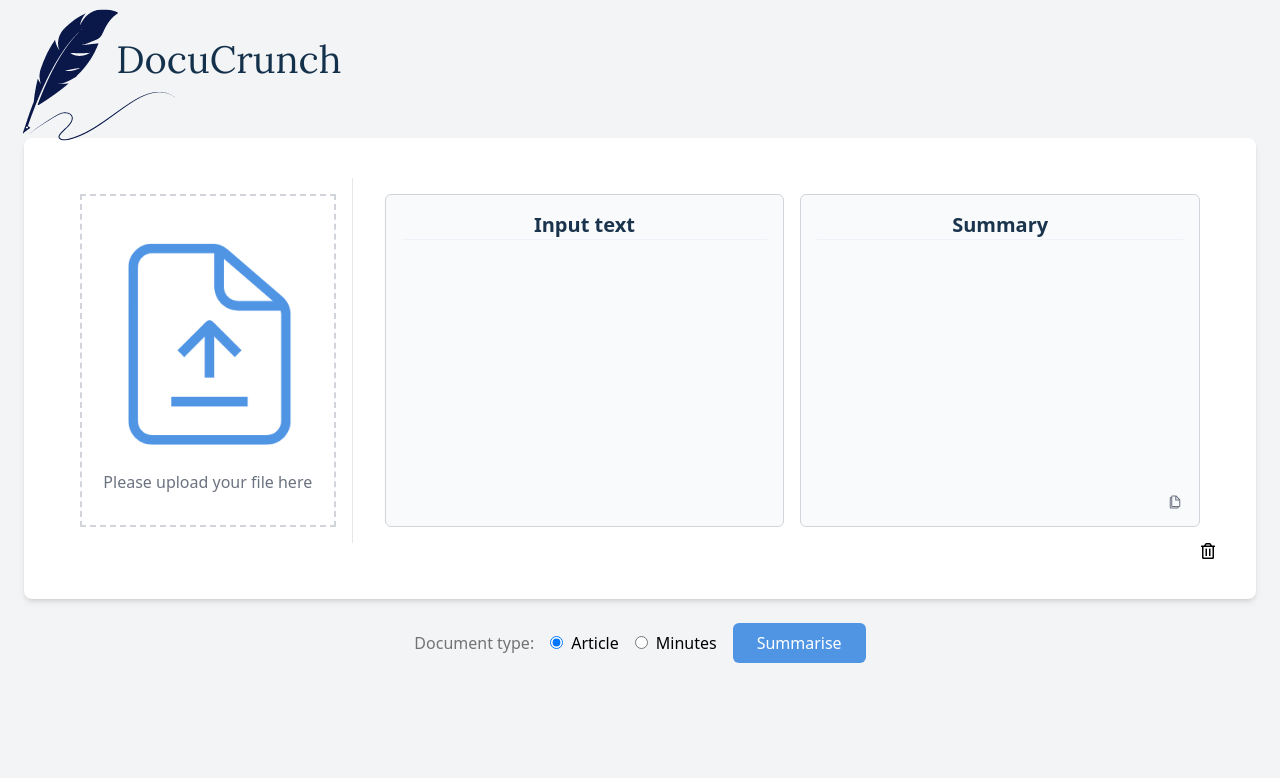
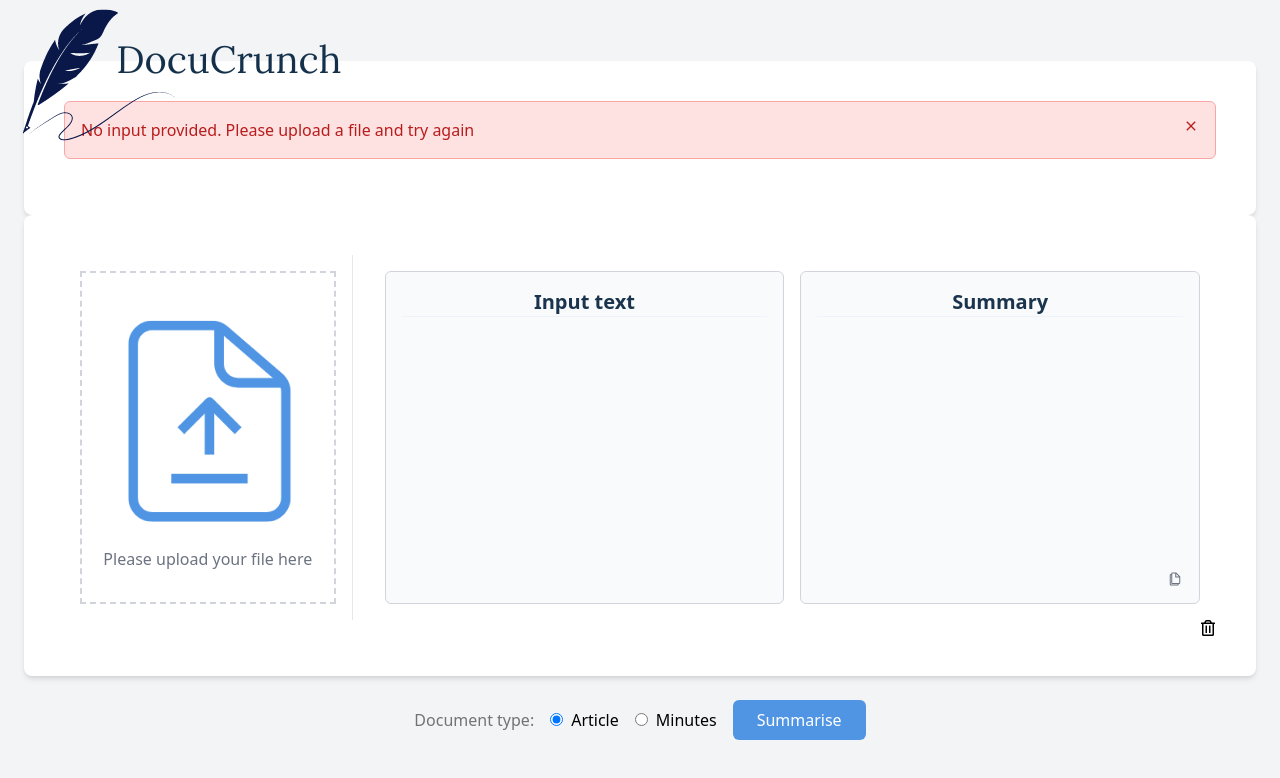
Before and after one commit to robbfox/docuCrunch, a React (Vite) app in the folder front-end/docucrunch-front-end/: page /#/summarise in a window 1280 px wide. Both pictures are taken after a click on the button "Summarise". Shown: the top 778 px of the page. Built offline with nearby package versions, Linux system fonts and the light colour scheme; no server answers.

Commit message:
add alert messages

```diff
--- a/front-end/docucrunch-front-end/src/components/summarise.jsx
+++ b/front-end/docucrunch-front-end/src/components/summarise.jsx
@@ -7,19 +7,36 @@ import { FaRegTrashAlt } from 'react-icons/fa';
 import pdfToText from 'react-pdftotext';
 import { IoMdCopy } from 'react-icons/io';
 import axios from 'axios';
-
+import { IoMdClose } from 'react-icons/io';
 function SummarisePage() {
   const [textInput, setTextInput] = useState('');
   const [summary, setSummary] = useState('');
   const [summaryType, setSummaryType] = useState('articles');
+  const [alert, setAlert] = useState('');
   function extractText(event) {
     const file = event.target.files[0];
+    if (!file) {
+      setAlert('No file selected');
+      return;
+    }
+
+    if (file.type !== 'application/pdf') {
+      setAlert('Unsupported file format. Please upload a PDF file');
+    }
     pdfToText(file)
       .then((text) => setTextInput(text))
-      .catch((error) => console.error('Failed to extract text from pdf'));
+      .catch((error) => {
+        console.error('Failed to extract text from pdf', error);
+        setAlert('Failed to extract text from PDF. Please try again later');
+      });
   }
   async function handlesubmit(e) {
     e.preventDefault();
+
+    if (!textInput.trim()) {
+      setAlert('No input provided. Please upload a file and try again');
+      return;
+    }
     try {
       const response = await axios.post('http://localhost:8080/api/summarise', {
         text: textInput,
@@ -31,6 +48,9 @@ function SummarisePage() {
       console.error(
         'Failed to fecth summary from the server.Please try again later',
         error
+      );
+      setAlert(
+        'Failed to fetch summary from the server. Give it another try later'
       );
     }
   }
@@ -55,8 +75,18 @@ function SummarisePage() {
       </Link>
       <div className="flex flex-col items-center justify-center min-h-screen bg-gray-100 p-6">
         <div className="bg-white shadow-md rounded-lg p-10 w-full max-w-7xl h-[80%]">
+          {alert && (
+            <div className="mb-4 p-4 bg-red-100 text-red-700 border border-red-300 rounded-md">
+              {alert}
+              <button onClick={() => setAlert('')} className="float-right">
+                <IoMdClose />
+              </button>
+            </div>
+          )}
+        </div>
+        <div className="bg-white shadow-md rounded-lg p-10 w-full max-w-7xl h-[80%]">
           <div className="flex flex-col md:flex-row gap-4">
-            {/* File Upload Section */}
+            {/* file upload component */}
             <div className="w-full md:w-1/3 p-4 border-r border-gray-200">
               <label
                 htmlFor="file-upload"
@@ -74,10 +104,10 @@ function SummarisePage() {
               </label>
             </div>
 
-            {/* Text Input and Summary Display */}
+            {/* text input and summary display */}
             <div className="w-full md:w-3/3 p-4">
               <div className="flex flex-col md:flex-row gap-4">
-                {/* User Input */}
+                {/* user input extracted */}
                 <div className="flex-1 border border-gray-300 p-4 rounded-md bg-gray-50">
                   <h2 className="text-xl text-center font-semibold mb-2 text-[#1b344d] border-b border-1 border-[#5095e410]">
                     Input text
@@ -90,7 +120,7 @@ function SummarisePage() {
                   />
                 </div>
 
-                {/* Summary */}
+                {/* summary output display */}
                 <div className="flex-1 border border-gray-300 p-4 rounded-md bg-gray-50 relative">
                   <h2 className="text-xl text-center font-semibold mb-2 text-[#1b344d] border-b border-1 border-[#5095e410]">
                     Summary
```
